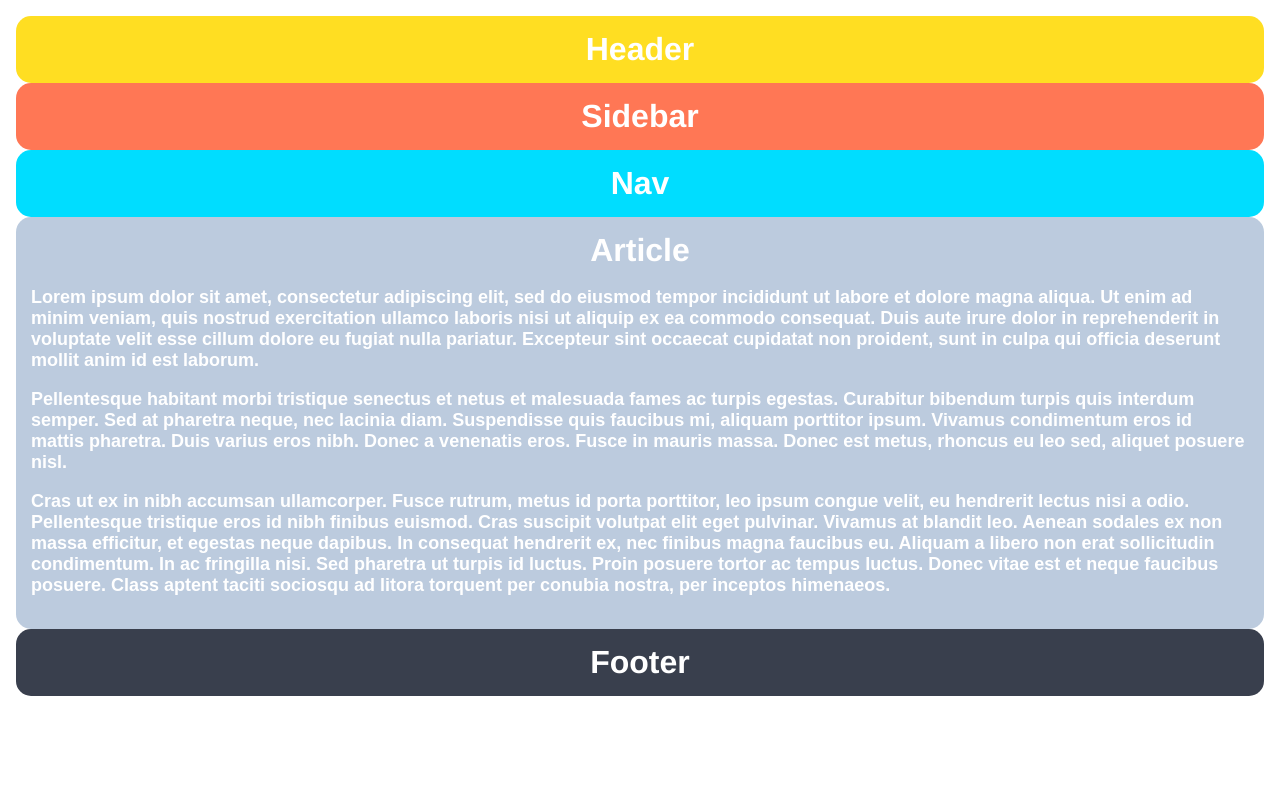
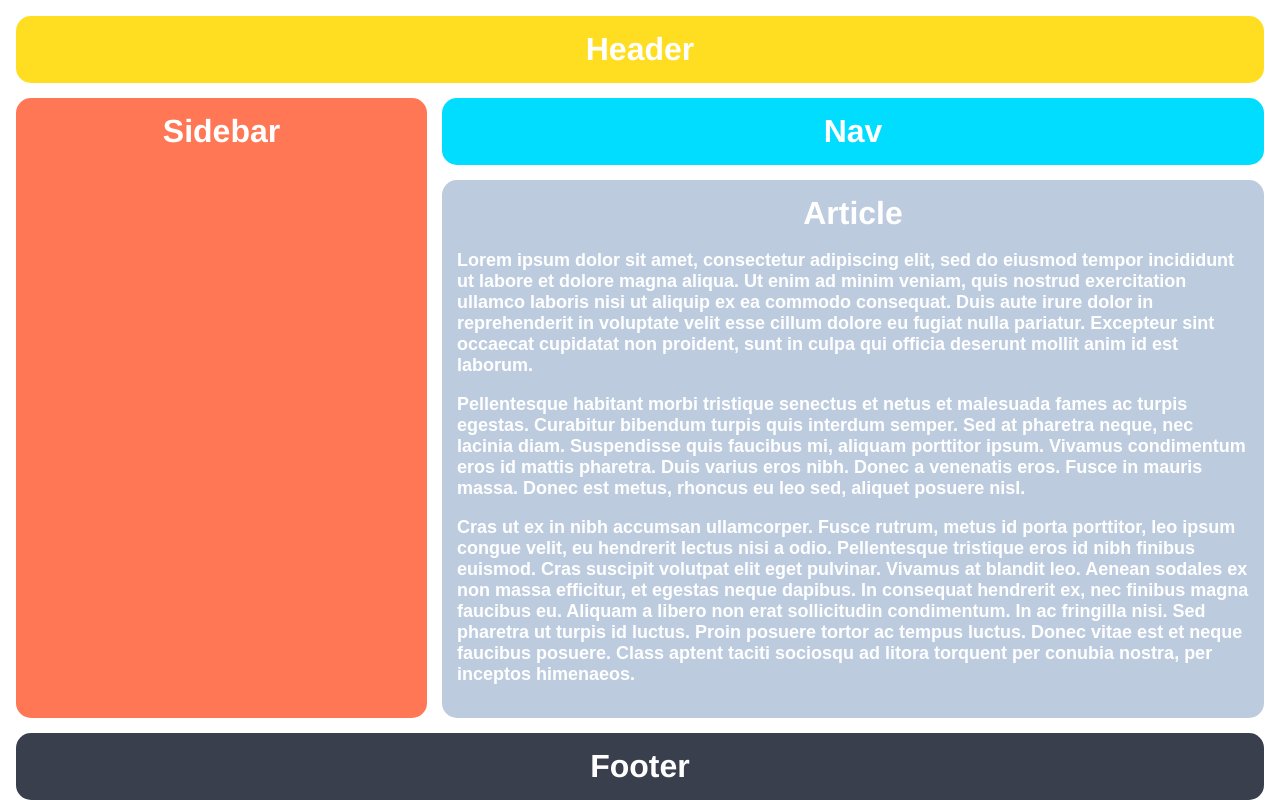
Before and after one commit to Ozioma45/Odins_Projects, a plain HTML site: page Css-exercises/grid/01-grid-layout-1/index.html in a window 1280 px wide. Drawn offline with Linux system fonts and the light colour scheme.

Commit message:
completed the task

```diff
--- a/Css-exercises/grid/01-grid-layout-1/style.css
+++ b/Css-exercises/grid/01-grid-layout-1/style.css
@@ -8,6 +8,10 @@ body, html {
   height: 100%;
   padding: 16px;
   box-sizing: border-box;
+  display: grid;
+  grid-template-columns: 1fr 2fr;
+  grid-template-rows: 1fr 1fr 1fr 1fr;
+  gap: 15px;
 }
 
 .container div {
@@ -21,14 +25,22 @@ body, html {
 
 .header {
   background-color: #FFDE22;
+  grid-column-start: 1;
+  grid-column-end: 3;
 }
 
 .sidebar {
   background-color: #FF7755;
+  grid-column-start: 1;
+  grid-column-end: 2;
+  grid-row-start: 2;
+  grid-row-end: 4;
 }
 
 .nav {
   background-color: #00DDFF;
+  grid-column-start: 2;
+  grid-column-end: 3;
 }
 
 .article {
@@ -44,4 +56,6 @@ body, html {
 
 .footer {
   background-color: #393f4d;
+  grid-column-start: 1;
+  grid-column-end: 3;
 }
```
